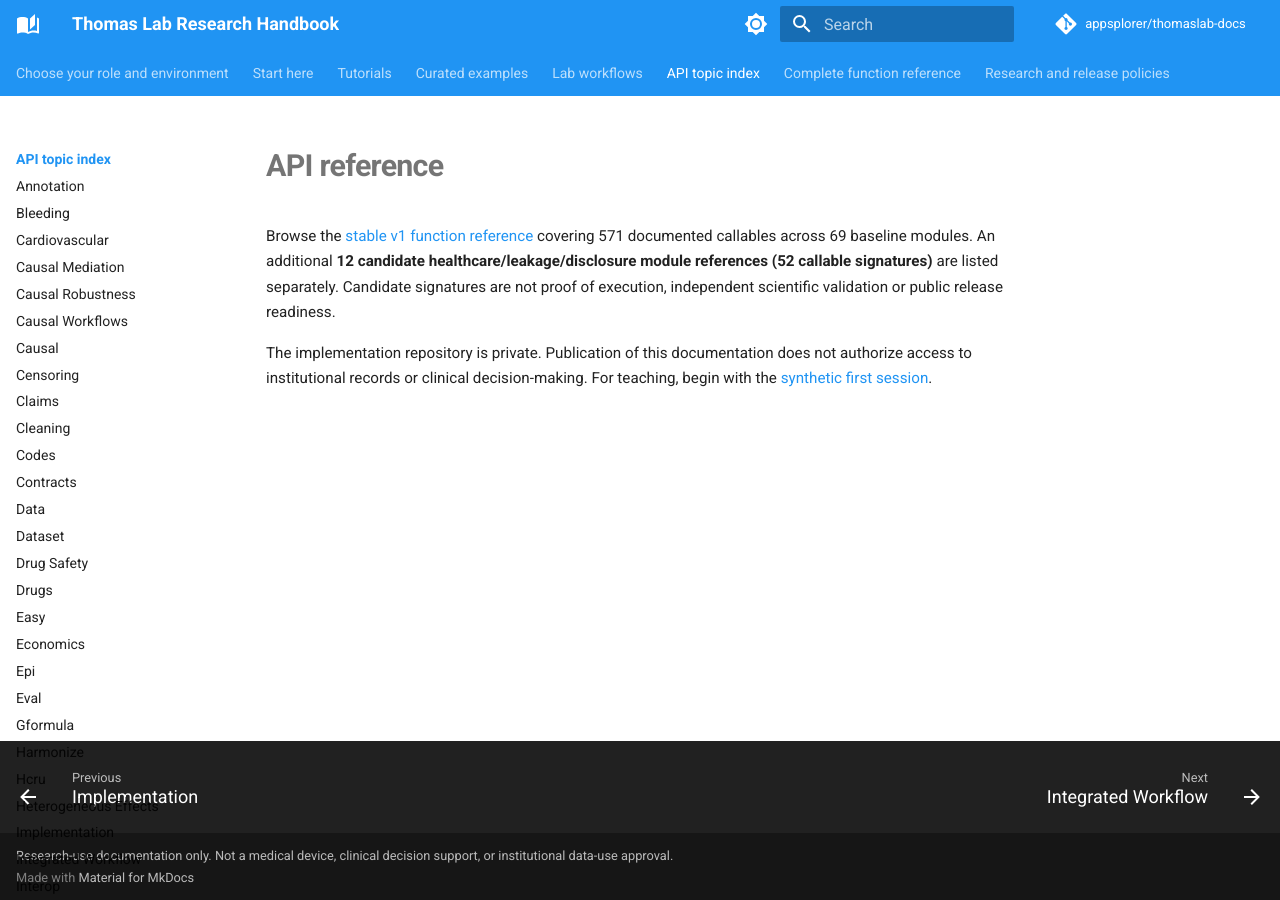
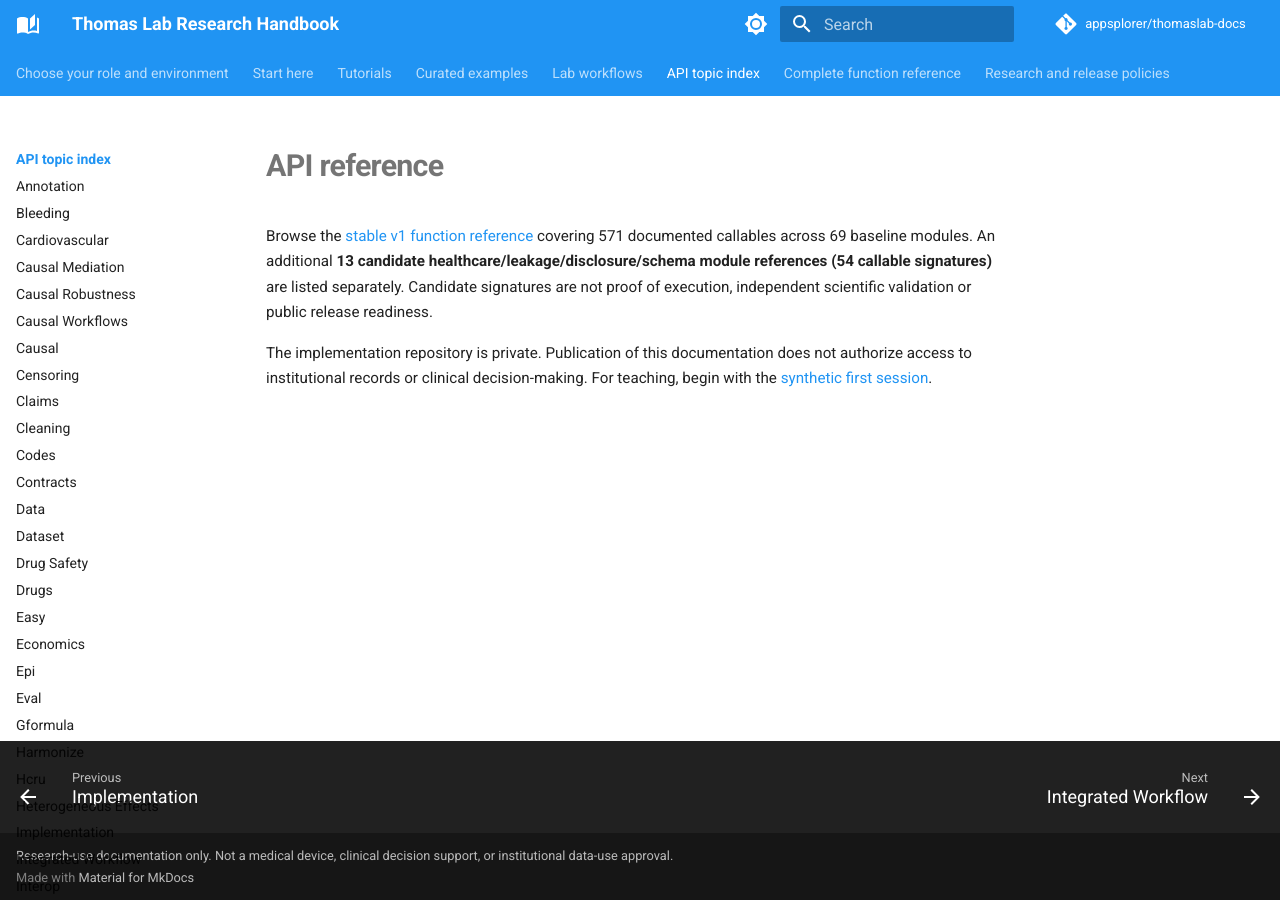
Before and after one commit to appsplorer/thomaslab-docs, an MkDocs documentation site: the page built from docs/api/index.md, in a window 1280 px wide. Built offline with MkDocs 1.6.1 and Material for MkDocs 9.7.7, drawn with Linux system fonts in a browser that asks for light colours; comment, search, counter and statistics services are not loaded.

Commit message:
docs(api): register 2 schema discovery functions as 13th candidate module

```diff
--- a/docs/api/index.md
+++ b/docs/api/index.md
@@ -1,5 +1,5 @@
 # API reference
 
-Browse the [stable v1 function reference](../reference/functions/README.md) covering 571 documented callables across 69 baseline modules. An additional **12 candidate healthcare/leakage/disclosure module references (52 callable signatures)** are listed separately. Candidate signatures are not proof of execution, independent scientific validation or public release readiness.
+Browse the [stable v1 function reference](../reference/functions/README.md) covering 571 documented callables across 69 baseline modules. An additional **13 candidate healthcare/leakage/disclosure/schema module references (54 callable signatures)** are listed separately. Candidate signatures are not proof of execution, independent scientific validation or public release readiness.
 
 The implementation repository is private. Publication of this documentation does not authorize access to institutional records or clinical decision-making. For teaching, begin with the [synthetic first session](../getting-started/first-session.md).
```
